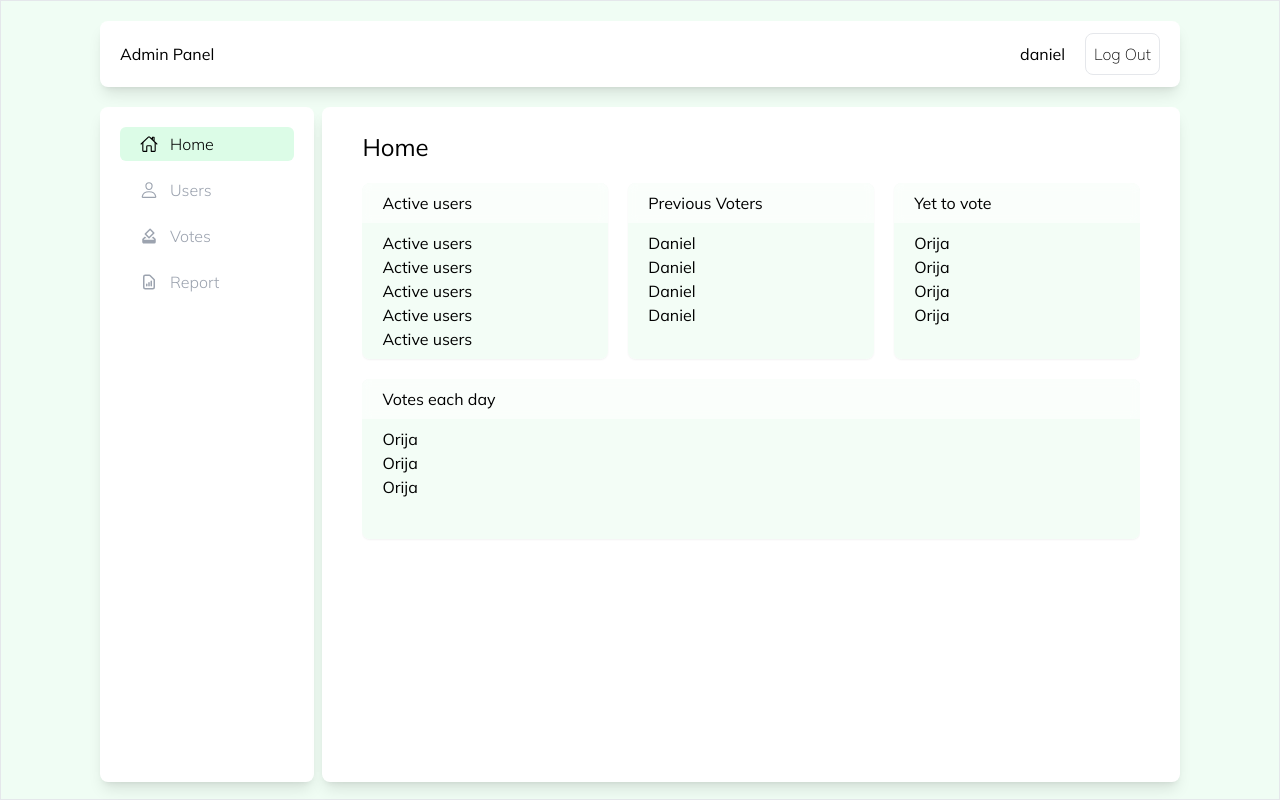
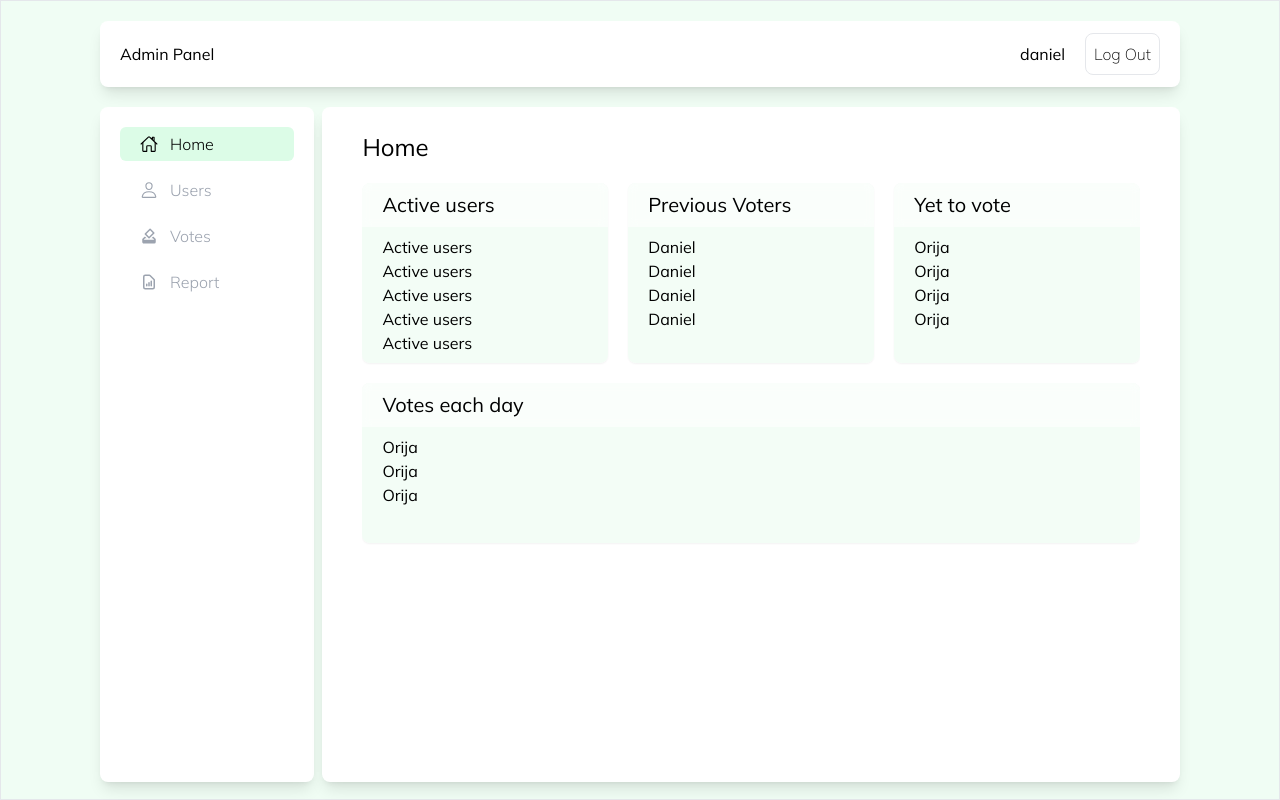
Before and after one commit to Orijadribo/wnc-voting-system, a React (Create React App) app: page /adminpanel in a window 1280 px wide. Built offline with nearby package versions, Linux system fonts and the light colour scheme; no server answers.

Commit message:
Increaded font on headings

```diff
--- a/src/pages/admin/content/home/Home.jsx
+++ b/src/pages/admin/content/home/Home.jsx
@@ -10,7 +10,7 @@ const Home = () => {
       >
         <div className='flex flex-col md:flex-row gap-5 rounded-lg'>
           <div className='flex-[2] bg-green-50/80 rounded-lg shadow-sm cursor-pointer relative'>
-            <div className='sticky top-0 py-2 px-5 bg-white/60 backdrop-blur-sm rounded-t-lg'>
+            <div className='text-xl sticky top-0 py-2 px-5 bg-white/60 backdrop-blur-sm rounded-t-lg'>
               Active users
             </div>
             <div className='py-2 px-5'>
@@ -22,7 +22,7 @@ const Home = () => {
             </div>
           </div>
           <div className='flex-[2] bg-green-50/80 rounded-lg shadow-sm cursor-pointer relative'>
-            <div className='sticky top-0 py-2 px-5 bg-white/60 backdrop-blur-sm rounded-t-lg'>
+            <div className='text-xl sticky top-0 py-2 px-5 bg-white/60 backdrop-blur-sm rounded-t-lg'>
               Previous Voters
             </div>
             <div className='py-2 px-5'>
@@ -33,7 +33,7 @@ const Home = () => {
             </div>
           </div>
           <div className='flex-[2] bg-green-50/80 rounded-lg shadow-sm cursor-pointer relative'>
-            <div className='sticky top-0 py-2 px-5 bg-white/60 backdrop-blur-sm rounded-t-lg'>
+            <div className='text-xl sticky top-0 py-2 px-5 bg-white/60 backdrop-blur-sm rounded-t-lg'>
               Yet to vote
             </div>
             <div className='py-2 px-5'>
@@ -45,7 +45,7 @@ const Home = () => {
           </div>
         </div>
         <div className='bg-green-50/80 rounded-lg cursor-pointer shadow-sm h-40'>
-          <div className='sticky top-0 py-2 px-5 bg-white/60 backdrop-blur-sm rounded-t-lg'>
+          <div className='text-xl sticky top-0 py-2 px-5 bg-white/60 backdrop-blur-sm rounded-t-lg'>
             Votes each day
           </div>
           <div className='py-2 px-5'>
```
